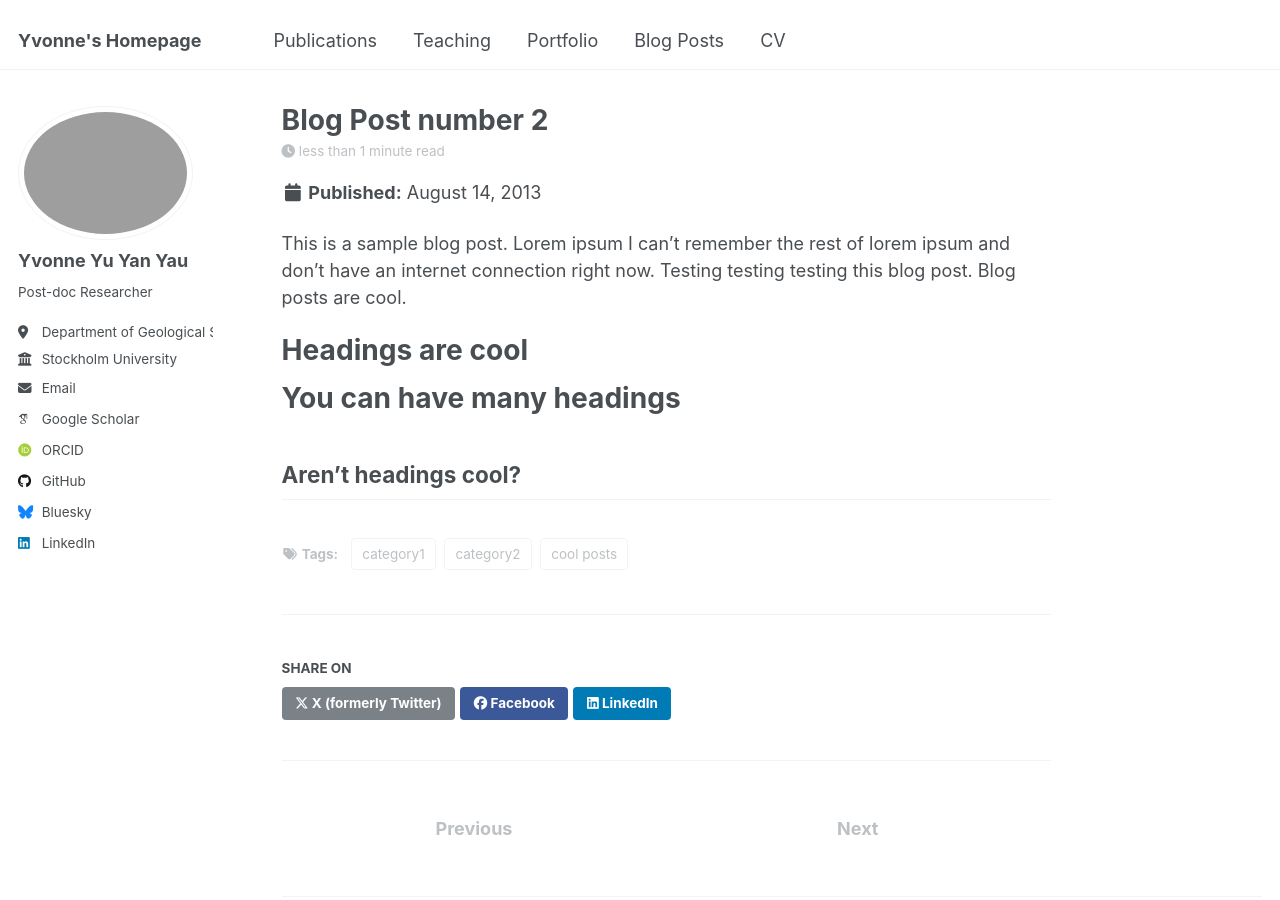
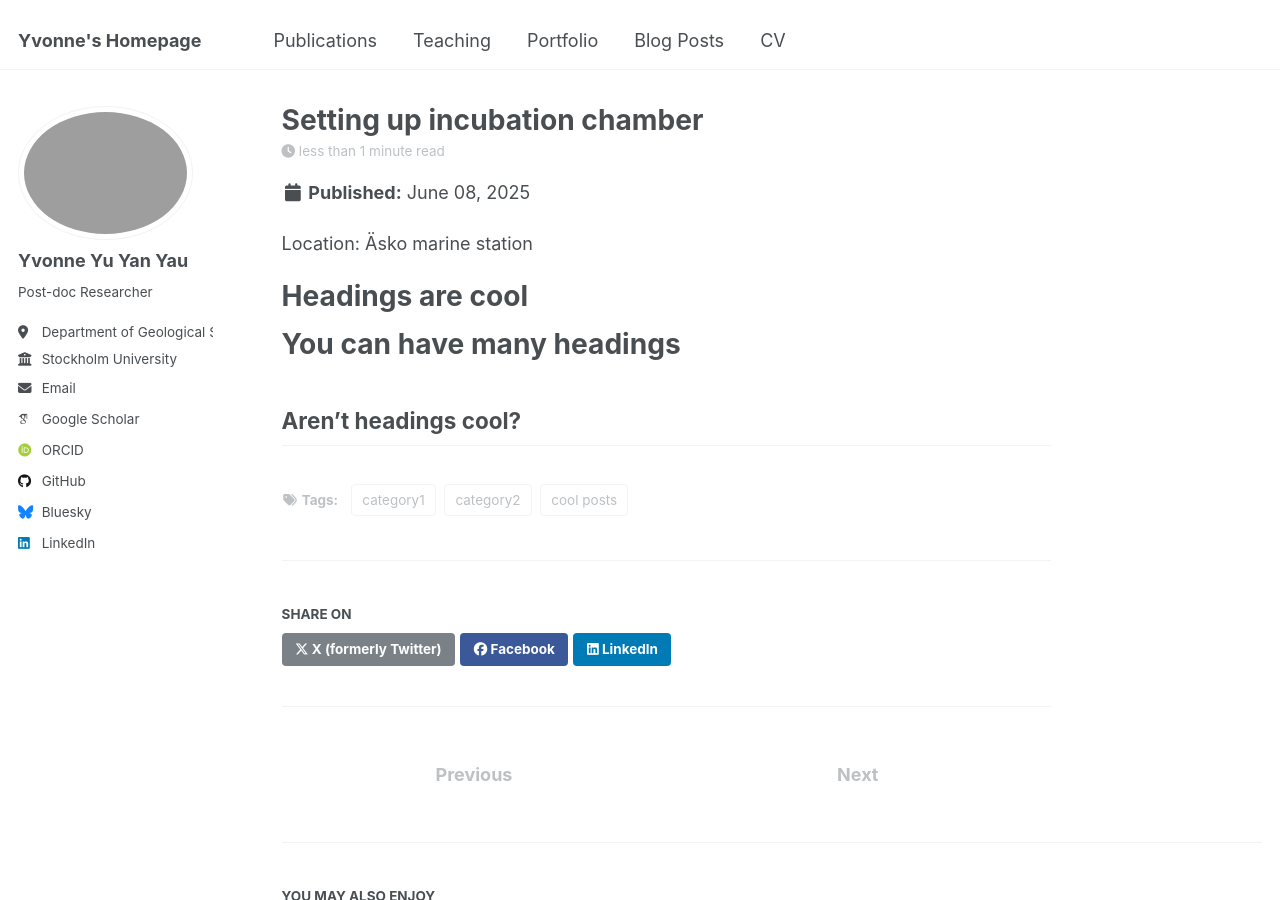
Before and after one commit to yvonneyauu/github.io, a Jekyll site: the page built from _posts/2013-08-14-blog-post-2.md, in a window 1280 px wide and 900 px high. Built offline with Jekyll 4.4.1, drawn with Linux system fonts in a browser that asks for light colours; some web fonts are replaced.

Commit message:
Modify blog post metadata and content
Updated blog post title, date, and permalink.

```diff
--- a/_posts/2013-08-14-blog-post-2.md
+++ b/_posts/2013-08-14-blog-post-2.md
@@ -1,14 +1,14 @@
 ---
-title: 'Blog Post number 2'
-date: 2013-08-14
-permalink: /posts/2013/08/blog-post-2/
+title: 'Setting up incubation chamber'
+date: 2025-06-08
+permalink: /posts/2025/06/blog-post-2/
 tags:
   - cool posts
   - category1
   - category2
 ---
+Location: Äsko marine station
 
-This is a sample blog post. Lorem ipsum I can't remember the rest of lorem ipsum and don't have an internet connection right now. Testing testing testing this blog post. Blog posts are cool.
 
 Headings are cool
 ======
```
